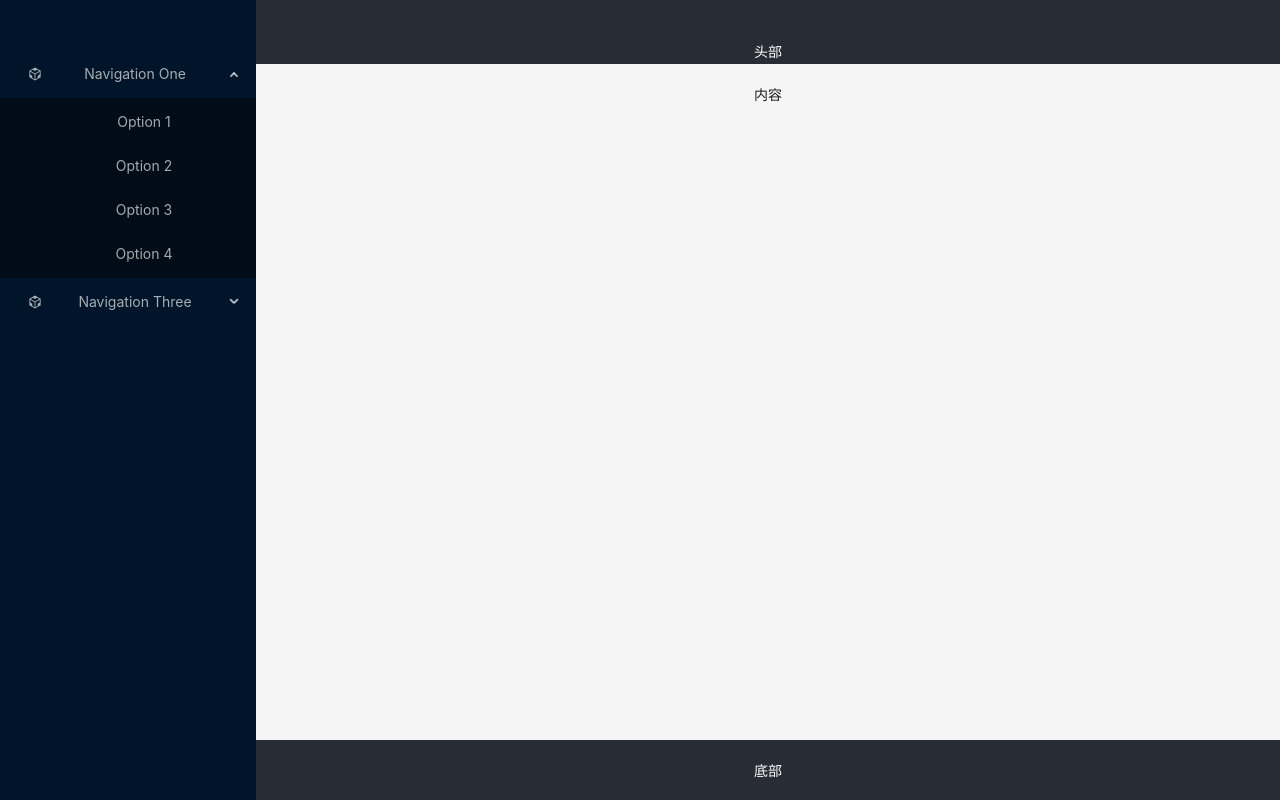
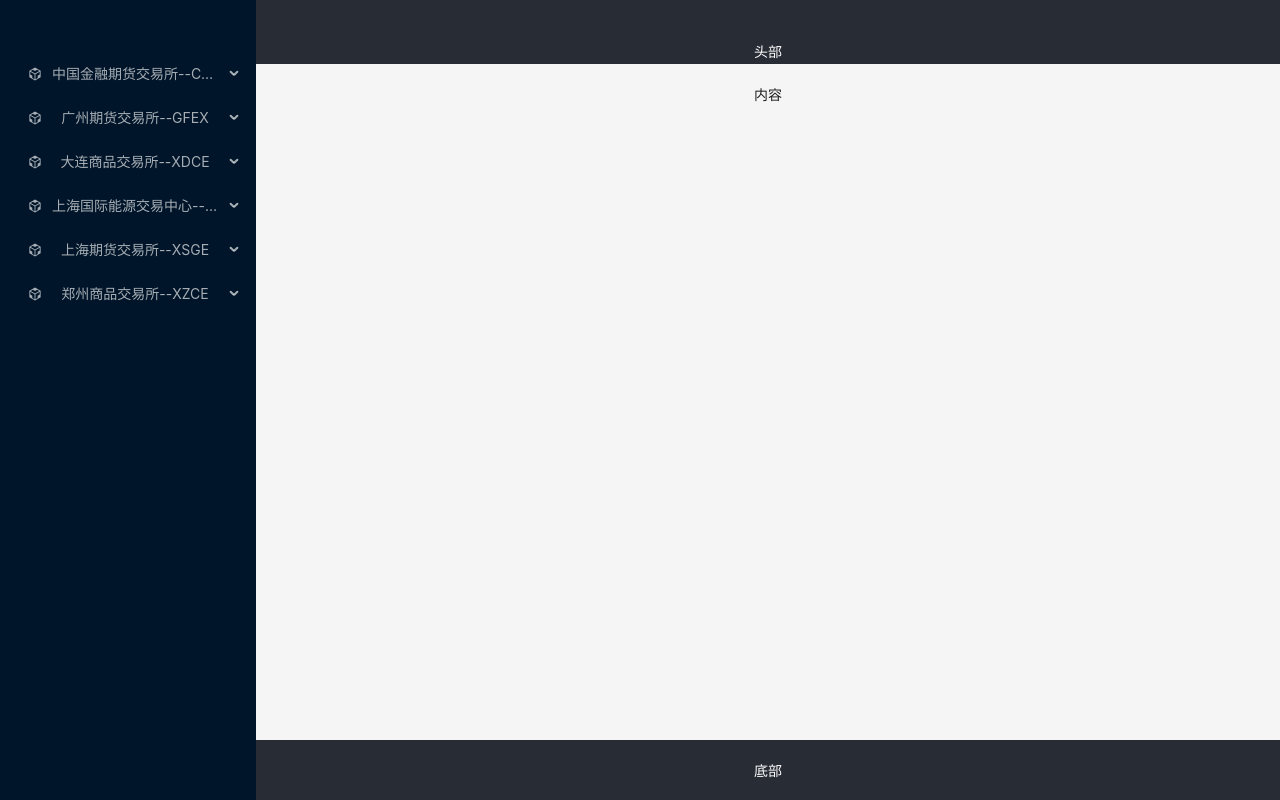
Before and after one commit to sunShineLoveMe/future-contract-app, a React (Create React App) app: page / in a window 1280 px wide. Built offline with nearby package versions, Linux system fonts and the light colour scheme.

Commit message:
菜单选项修改

```diff
--- a/src/components/menu/Menu.tsx
+++ b/src/components/menu/Menu.tsx
@@ -40,8 +40,6 @@ const handleMenuOptions = (futureExchangeProducts: any) => {
     futureExchanges.forEach((item: any) => {
         const exchangeProducts =
             futureExchangeProducts.filter((product: any) => product.exchange === item.code);
-        console.log(exchangeProducts);
-        console.log("--------------");
         menuItems.push(
             getItem(`${item.name}--${item.code}`,
             item.code,
@@ -49,28 +47,14 @@ const handleMenuOptions = (futureExchangeProducts: any) => {
             exchangeProducts.map((product: any) => {
                 return getItem(`${product.code}-${product.name}`, product.code);
         })));
-        console.log(menuItems);
     })
+    return menuItems;
 }
 
 export const Menu: React.FC = () => {
 
-    const [items, setItems] = useState(
-        [
-            getItem('Navigation One', 'sub1', <CodeSandboxOutlined />, [
-                getItem('Option 1', '1'),
-                getItem('Option 2', '2'),
-                getItem('Option 3', '3'),
-                getItem('Option 4', '4'),
-            ]),
-            getItem('Navigation Three', 'sub4', <CodeSandboxOutlined />, [
-                getItem('Option 9', '9'),
-                getItem('Option 10', '10'),
-                getItem('Option 11', '11'),
-                getItem('Option 12', '12'),
-            ]),
-        ]
-    )
+    const [items, setItems] = useState(handleMenuOptions(futureExchangeProducts))
+    // setItems(handleMenuOptions(futureExchangeProducts));
 
     const onClick: MenuProps['onClick'] = e => {
         console.log('click', e);
```
